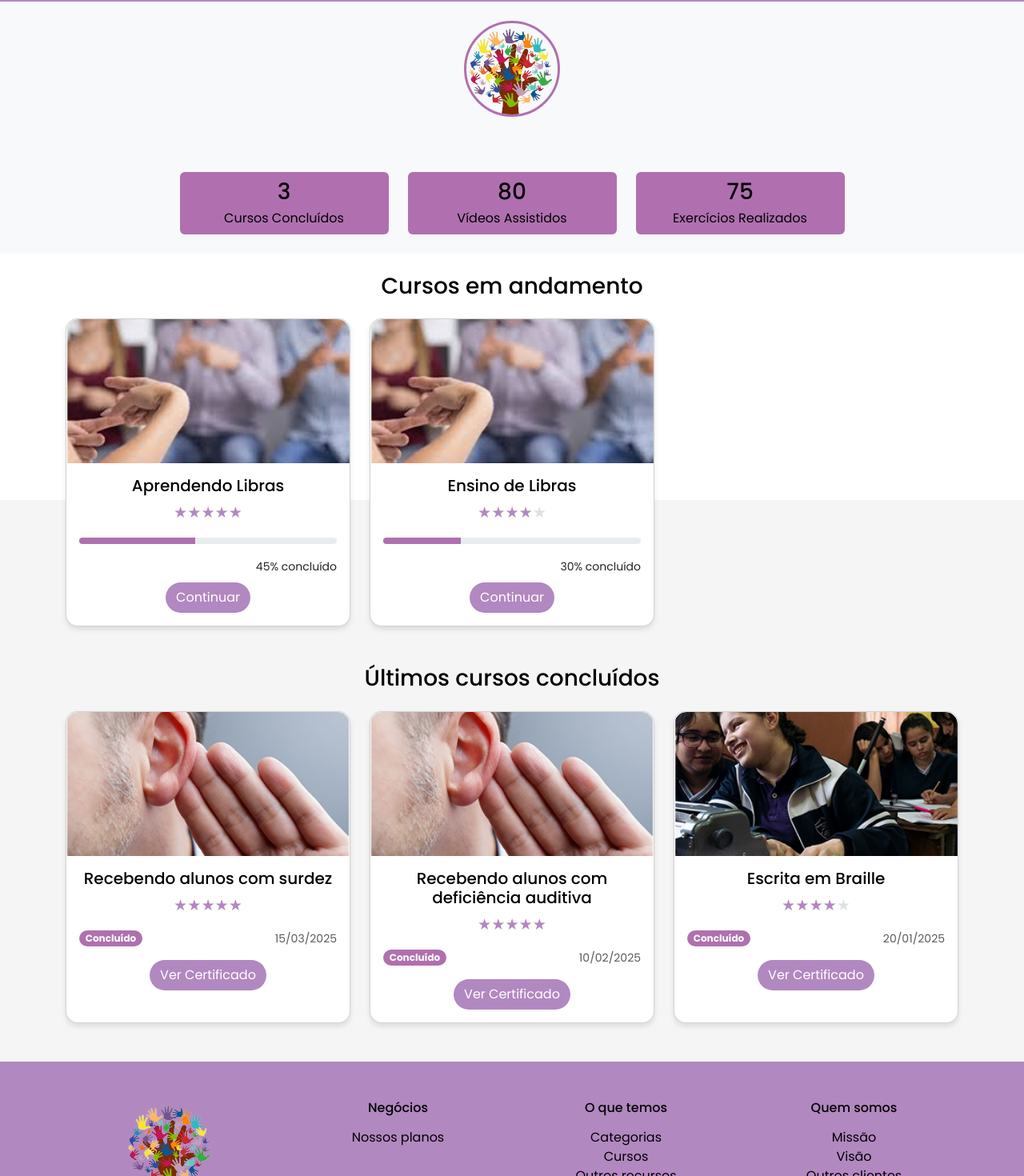
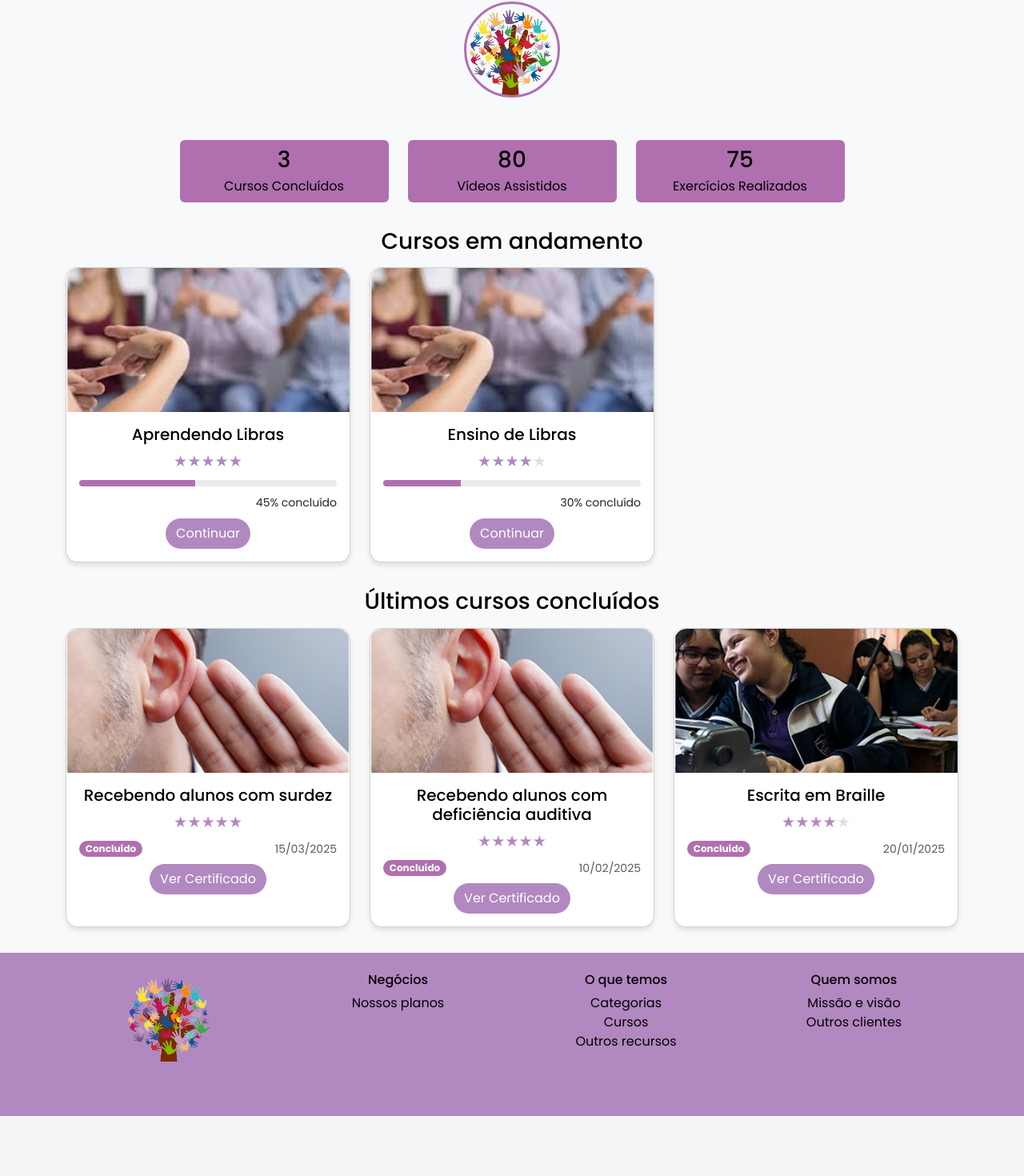
Before and after one commit to chroanz/front-devops, a Vue app: page /OPerfil in a window 1280 px wide. Shown: the part 175-1645 px from the top of the page at 80% size. After the commit the page ends 1570 px from the top, so only its background shows below. Built offline with nearby package versions, Linux system fonts and the light colour scheme.

Commit message:
fix: add rota e reorganizando página

```diff
--- a/src/components/pages/OPerfil.vue
+++ b/src/components/pages/OPerfil.vue
@@ -1,16 +1,16 @@
 <template>
-    <div>
+  <div class="bg-light">
     <!-- Header do perfil com nome do usuário e botão editar -->
-      <div class="bg-purple py-4 px-5 d-flex justify-content-between align-items-center">
+    <div class="bg-purple py-3 px-5 d-flex justify-content-between align-items-center">
       <h2 class="m-0 text-black">Perfil de {{ usuario.nome }}</h2>
-        <button class="btn btn-light btn-sm"><a style="text-decoration: none; color: black;" href="/edituser">Editar Perfil</a></button>
+      <button class="btn btn-light btn-sm">Editar Perfil</button>
     </div>
 
     <!-- Foto e informações do perfil -->
-      <div class="bg-light py-4">
+    <div class="py-3">
       <div class="container text-center">
         <!-- Foto do perfil -->
-          <div class="position-relative d-inline-block mb-3">
+        <div class="position-relative d-inline-block mb-2">
           <div class="rounded-circle overflow-hidden" style="width: 120px; height: 120px; border: 3px solid #b070b0;">
             <img
               :src="usuario.foto || require('@/assets/images/logo.png')"
@@ -22,7 +22,7 @@
         </div>
 
         <!-- Social media icons -->
-          <div class="social-icons mb-4">
+        <div class="social-icons mb-3">
           <a href="#" class="mx-2"><i class="bi bi-facebook"></i></a>
           <a href="#" class="mx-2"><i class="bi bi-instagram"></i></a>
           <a href="#" class="mx-2"><i class="bi bi-twitter"></i></a>
@@ -31,13 +31,13 @@
 
         <!-- Estatísticas do usuário -->
         <div class="row justify-content-center">
-            <div class="col-md-3 col-sm-4 text-center mb-3 mb-md-0">
+          <div class="col-md-3 col-sm-4 text-center mb-2 mb-md-0">
             <div class="py-2 rounded" style="background-color: #b070b0;">
               <h3 class="mb-1 text-black">{{ usuario.cursosConcluidos.length }}</h3>
               <p class="m-0 text-black">Cursos Concluídos</p>
             </div>
           </div>
-            <div class="col-md-3 col-sm-4 text-center mb-3 mb-md-0">
+          <div class="col-md-3 col-sm-4 text-center mb-2 mb-md-0">
             <div class="py-2 rounded" style="background-color: #b070b0;">
               <h3 class="mb-1 text-black">{{ usuario.videosAssistidos }}</h3>
               <p class="m-0 text-black">Vídeos Assistidos</p>
@@ -54,11 +54,11 @@
     </div>
 
     <!-- Cursos em andamento -->
-      <div class="container my-4">
-        <h3 class="mb-4 text-black">Cursos em andamento</h3>
+    <div class="container my-3">
+      <h3 class="mb-3 text-black">Cursos em andamento</h3>
 
       <div class="row">
-          <div v-for="(curso, index) in usuario.cursosEmAndamento" :key="'andamento-'+index" class="col-md-4 mb-4">
+        <div v-for="(curso, index) in usuario.cursosEmAndamento" :key="'andamento-'+index" class="col-md-4 mb-3">
           <div class="card custom-card">
             <div class="card-img-top" style="height: 180px; overflow: hidden; border-top-left-radius: 15px; border-top-right-radius: 15px;">
               <img
@@ -70,10 +70,10 @@
             </div>
             <div class="card-body">
               <h5 class="card-title text-black">{{ curso.titulo }}</h5>
-                <div class="star-rating mb-3">
+              <div class="star-rating mb-2">
                 <span v-for="i in 5" :key="i" class="star" :class="{ 'filled': i <= curso.avaliacao }">★</span>
               </div>
-                <div class="progress mb-3" style="height: 8px;">
+              <div class="progress mb-2" style="height: 8px;">
                 <div
                   class="progress-bar"
                   role="progressbar"
@@ -90,18 +90,18 @@
         </div>
 
         <!-- Mensagem quando não há cursos em andamento -->
-          <div v-if="usuario.cursosEmAndamento.length === 0" class="col-12 text-center py-4">
+        <div v-if="usuario.cursosEmAndamento.length === 0" class="col-12 text-center py-3">
           <p>Você ainda não iniciou nenhum curso. <a href="#" class="text-decoration-none" style="color: #b070b0;">Ver cursos disponíveis</a></p>
         </div>
       </div>
     </div>
 
     <!-- Últimos cursos concluídos -->
-      <div class="container my-4">
-        <h3 class="mb-4 text-black">Últimos cursos concluídos</h3>
+    <div class="container my-3">
+      <h3 class="mb-3 text-black">Últimos cursos concluídos</h3>
 
       <div class="row">
-          <div v-for="(curso, index) in usuario.cursosConcluidos" :key="'concluido-'+index" class="col-md-4 mb-4">
+        <div v-for="(curso, index) in usuario.cursosConcluidos" :key="'concluido-'+index" class="col-md-4 mb-3">
           <div class="card custom-card">
             <div class="card-img-top" style="height: 180px; overflow: hidden; border-top-left-radius: 15px; border-top-right-radius: 15px;">
               <img
@@ -113,35 +113,35 @@
             </div>
             <div class="card-body">
               <h5 class="card-title text-black">{{ curso.titulo }}</h5>
-                <div class="star-rating mb-3">
+              <div class="star-rating mb-2">
                 <span v-for="i in 5" :key="i" class="star" :class="{ 'filled': i <= curso.avaliacao }">★</span>
               </div>
               <div class="d-flex justify-content-between align-items-center">
                 <span class="badge rounded-pill" style="background-color: #b070b0;">Concluído</span>
                 <small class="text-muted">{{ formatarData(curso.dataConclusao) }}</small>
               </div>
-                <a href="#" class="btn btn-custom mt-3">Ver Certificado</a>
+              <a href="#" class="btn btn-custom mt-2">Ver Certificado</a>
             </div>
           </div>
         </div>
 
         <!-- Mensagem quando não há cursos concluídos -->
-          <div v-if="usuario.cursosConcluidos.length === 0" class="col-12 text-center py-4">
+        <div v-if="usuario.cursosConcluidos.length === 0" class="col-12 text-center py-3">
           <p>Você ainda não concluiu nenhum curso.</p>
         </div>
       </div>
     </div>
 
     <!-- Footer -->
-      <footer class="bg-purple py-5">
+    <footer class="bg-purple py-4">
       <div class="container">
         <div class="row">
           <!-- Coluna da Logo e Redes Sociais -->
-            <div class="col-md-3 text-center mb-4 mb-md-0">
+          <div class="col-md-3 text-center mb-3 mb-md-0">
             <img
               :src="require('@/assets/images/logo.png')"
               alt="Logo"
-                class="img-fluid mb-3"
+              class="img-fluid mb-2"
               style="max-width: 150px;"
             >
             <div class="social-icons">
@@ -153,15 +153,15 @@
           </div>
 
           <!-- Colunas de Links -->
-            <div class="col-md-3 mb-4 mb-md-0">
-              <h6 class="text-black mb-3">Negócios</h6>
+          <div class="col-md-3 mb-3 mb-md-0">
+            <h6 class="text-black mb-2">Negócios</h6>
             <ul class="list-unstyled">
               <li><a href="#" class="text-black text-decoration-none">Nossos planos</a></li>
             </ul>
           </div>
 
-            <div class="col-md-3 mb-4 mb-md-0">
-              <h6 class="text-black mb-3">O que temos</h6>
+          <div class="col-md-3 mb-3 mb-md-0">
+            <h6 class="text-black mb-2">O que temos</h6>
             <ul class="list-unstyled">
               <li><a href="#" class="text-black text-decoration-none">Categorias</a></li>
               <li><a href="#" class="text-black text-decoration-none">Cursos</a></li>
@@ -170,11 +170,10 @@
           </div>
 
           <div class="col-md-3">
-              <h6 class="text-black mb-3">Quem somos</h6>
+            <h6 class="text-black mb-2">Quem somos</h6>
             <ul class="list-unstyled">
-                <li><a href="#" class="text-black text-decoration-none">Missão</a></li>
-                <li><a href="#" class="text-black text-decoration-none">Visão</a></li>
-                <li><a href="#" class="text-black text-decoration-none">Outros clientes</a></li>
+              <li><a href="/SobreNos" class="text-black text-decoration-none">Missão e visão</a></li>
+              <li><a href="/OPerfil" class="text-black text-decoration-none">Outros clientes</a></li>
             </ul>
           </div>
         </div>
@@ -251,6 +250,14 @@
   font-family: 'Poppins', sans-serif;
 }
 
+body, html {
+  background-color: #f8f9fa;
+}
+
+.bg-light {
+  background-color: #f8f9fa !important;
+}
+
 .bg-purple {
   background-color: #B288C0;
 }
@@ -260,6 +267,7 @@
   box-shadow: 0 4px 6px rgba(0,0,0,0.1);
   transition: transform 0.3s ease;
   height: 100%;
+  background-color: #ffffff;
 }
 
 .custom-card:hover {
--- a/src/components/pages/SobreNos.vue
+++ b/src/components/pages/SobreNos.vue
@@ -142,9 +142,8 @@
       <div class="col-md-3">
         <h6 class="text-black mb-3">Quem somos</h6>
         <ul class="list-unstyled">
-          <li><a href="#" class="text-black text-decoration-none">Missão</a></li>
-          <li><a href="#" class="text-black text-decoration-none">Visão</a></li>
-          <li><a href="#" class="text-black text-decoration-none">outros clientes</a></li>
+          <li><a href="/SobreNos" class="text-black text-decoration-none">Missão e visão</a></li>
+          <li><a href="/OPerfil" class="text-black text-decoration-none">outros clientes</a></li>
         </ul>
       </div>
     </div>
--- a/src/components/pages/homepage.vue
+++ b/src/components/pages/homepage.vue
@@ -222,9 +222,9 @@
     <div class="col-md-3">
       <h6 class="text-black mb-3">Quem somos</h6>
       <ul class="list-unstyled">
-          <li><a href="#" class="text-black text-decoration-none">Missão</a></li>
-          <li><a href="#" class="text-black text-decoration-none">Visão</a></li>
-          <li><a href="#" class="text-black text-decoration-none">outros clientes</a></li>
+        <li><a href="/SobreNos" class="text-black text-decoration-none">Missão e visão</a></li>
+        <li><a href="/OPerfil" class="text-black text-decoration-none">outros clientes</a></li>
+        <li><a href="/OPerfil" class="text-black text-decoration-none">Perfil</a></li>
       </ul>
     </div>
   </div>
```
Lines whose indentation alone changed are shown as unchanged.
